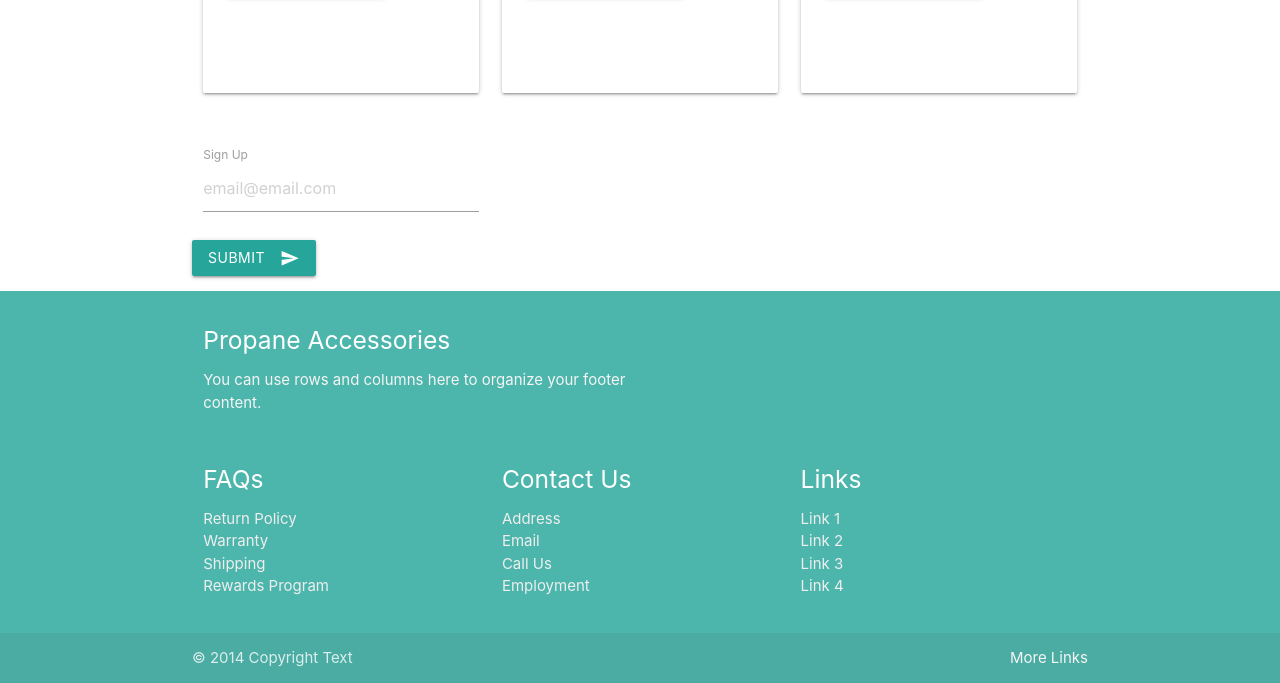
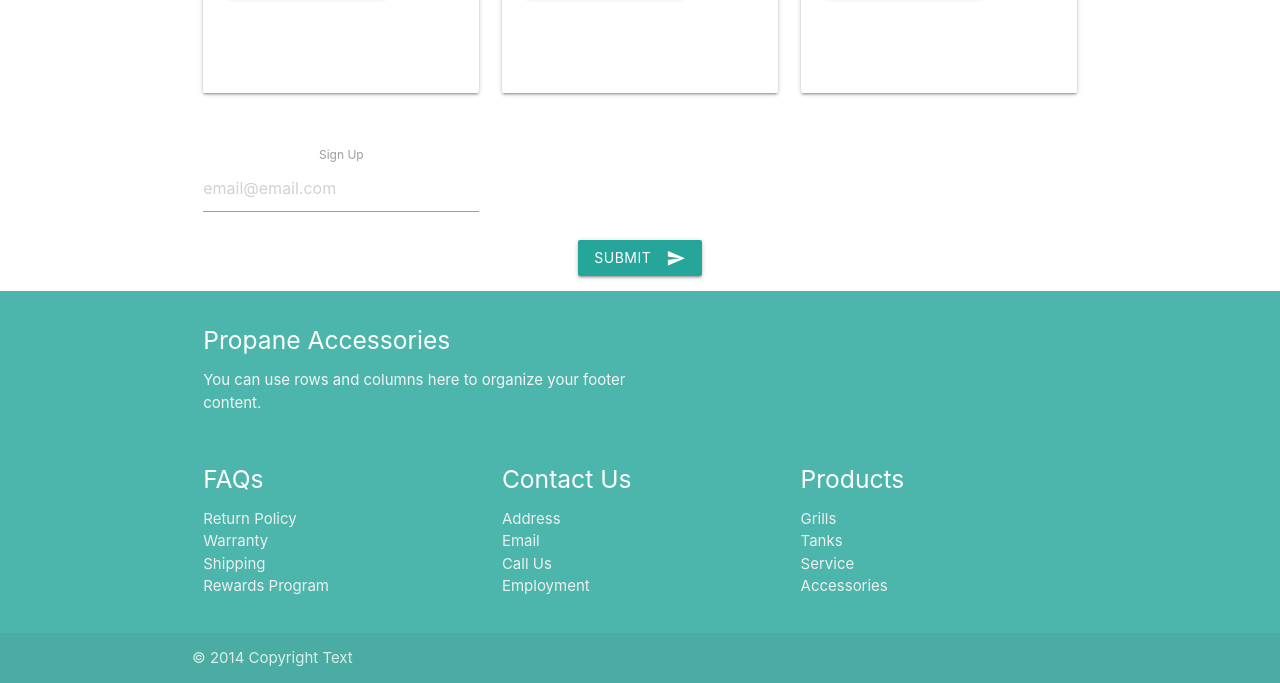
Before and after one commit to jkisk/e-commerce, a website: page index.html in a window 1280 px wide. Shown: the part 879-1562 px from the top of the page. Drawn offline with nearby package versions, Linux system fonts and the light colour scheme.

```diff
--- a/index.html
+++ b/index.html
@@ -118,13 +118,13 @@
       </div>
     </div>
   </div>
-  <div class="container">
+  <div class="container center-align">
     <div class="section">
 
       <form>
         <div class="row">
           <div class="col s4">
-            <div class="medium-6 cell">
+            <div class="medium-12 cell">
               <label>Sign Up
                 <input id="email" type="email" placeholder="email@email.com" class="validate">
                 <span class="helper-text" data-error="Please Try Again" data-success="Correct"></span>
@@ -169,12 +169,12 @@
           </ul>
         </div>
         <div class="col l4 s2">
-          <h5 class="white-text">Links</h5>
+          <h5 class="white-text">Products</h5>
           <ul>
-            <li><a class="grey-text text-lighten-3" href="#!">Link 1</a></li>
-            <li><a class="grey-text text-lighten-3" href="#!">Link 2</a></li>
-            <li><a class="grey-text text-lighten-3" href="#!">Link 3</a></li>
-            <li><a class="grey-text text-lighten-3" href="#!">Link 4</a></li>
+            <li><a class="grey-text text-lighten-3" href="#!">Grills</a></li>
+            <li><a class="grey-text text-lighten-3" href="#!">Tanks</a></li>
+            <li><a class="grey-text text-lighten-3" href="#!">Service</a></li>
+            <li><a class="grey-text text-lighten-3" href="#!">Accessories</a></li>
           </ul>
         </div>
       </div>
@@ -183,7 +183,6 @@
     <div class="footer-copyright">
       <div class="container">
         © 2014 Copyright Text
-        <a class="grey-text text-lighten-4 right" href="#!">More Links</a>
       </div>
     </div>
   </footer>
```
